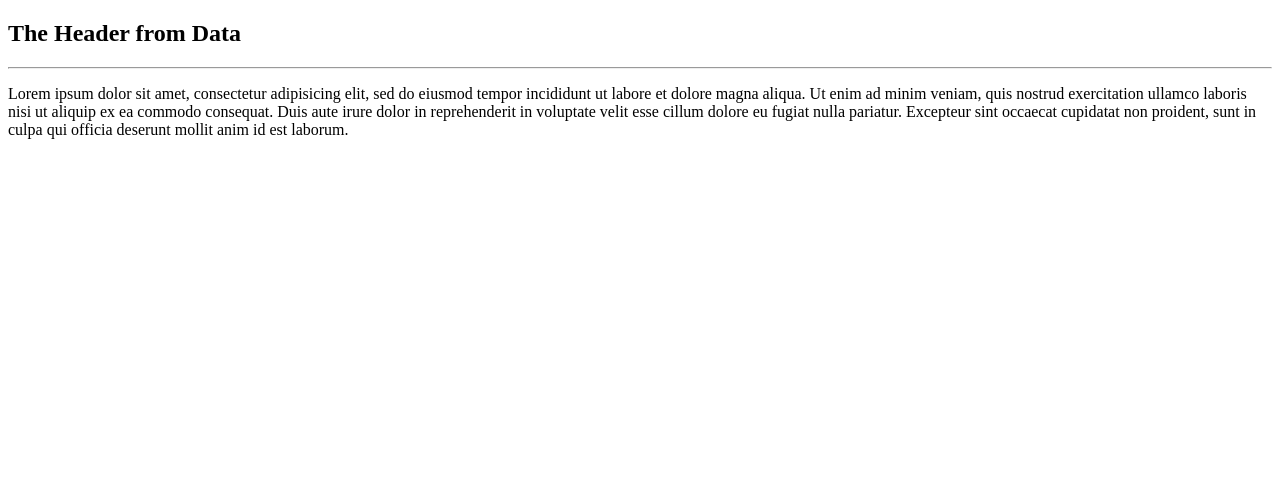
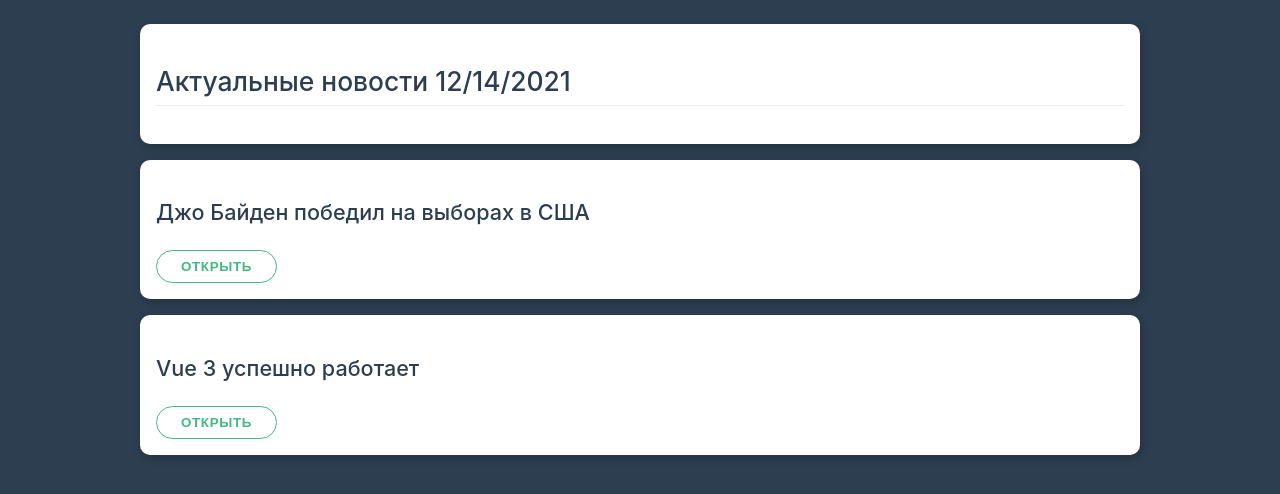
Before and after one commit to c0ntr-all/vue-basics, a Vue app: page / in a window 1280 px wide. Shown: the top 494 px of the page. Built offline with nearby package versions, Linux system fonts and the light colour scheme.

Commit message:
06-03: Зачем использовать компоненты

```diff
--- a/src/App.vue
+++ b/src/App.vue
@@ -1,13 +1,27 @@
 <template>
-  <div>
-    <the-header></the-header>
+  <div class="container pt-1">
+    <div class="card">
+      <h2>Актуальные новости {{ now }}</h2>
+    </div>
+    <div class="card" v-for="item in news" :key="item">
+      <h3>{{ item }}</h3>
+      <button class="btn" @click="isOpen = !isOpen">Открыть</button>
+      <p v-if="isOpen">Lorem ipsum dolor sit amet, consectetur adipisicing elit. Odit, tempora.</p>
+    </div>
   </div>
 </template>
 
 <script>
 export default {
-  name: 'App',
-  components: {
+  data() {
+    return {
+      now: new Date().toLocaleDateString(),
+      isOpen: false,
+      news: [
+          'Джо Байден победил на выборах в США',
+          'Vue 3 успешно работает'
+      ]
+    }
   }
 }
 </script>
--- a/src/main.js
+++ b/src/main.js
@@ -1,6 +1,7 @@
 import { createApp } from 'vue'
 import App from './App.vue'
 import TheHeader from './TheHeader'
+import './theme.css'
 
 const app = createApp(App)
 
```
